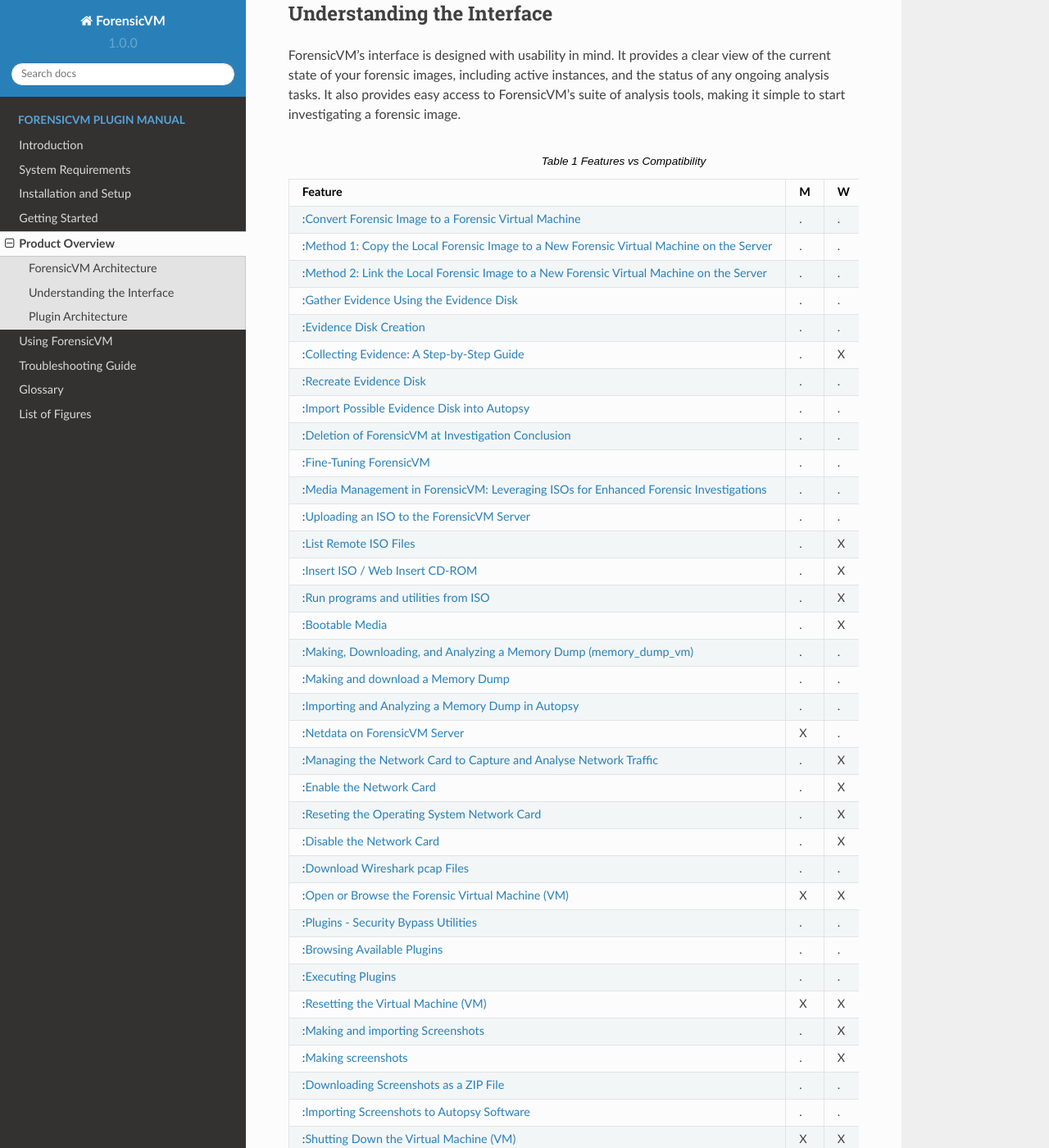
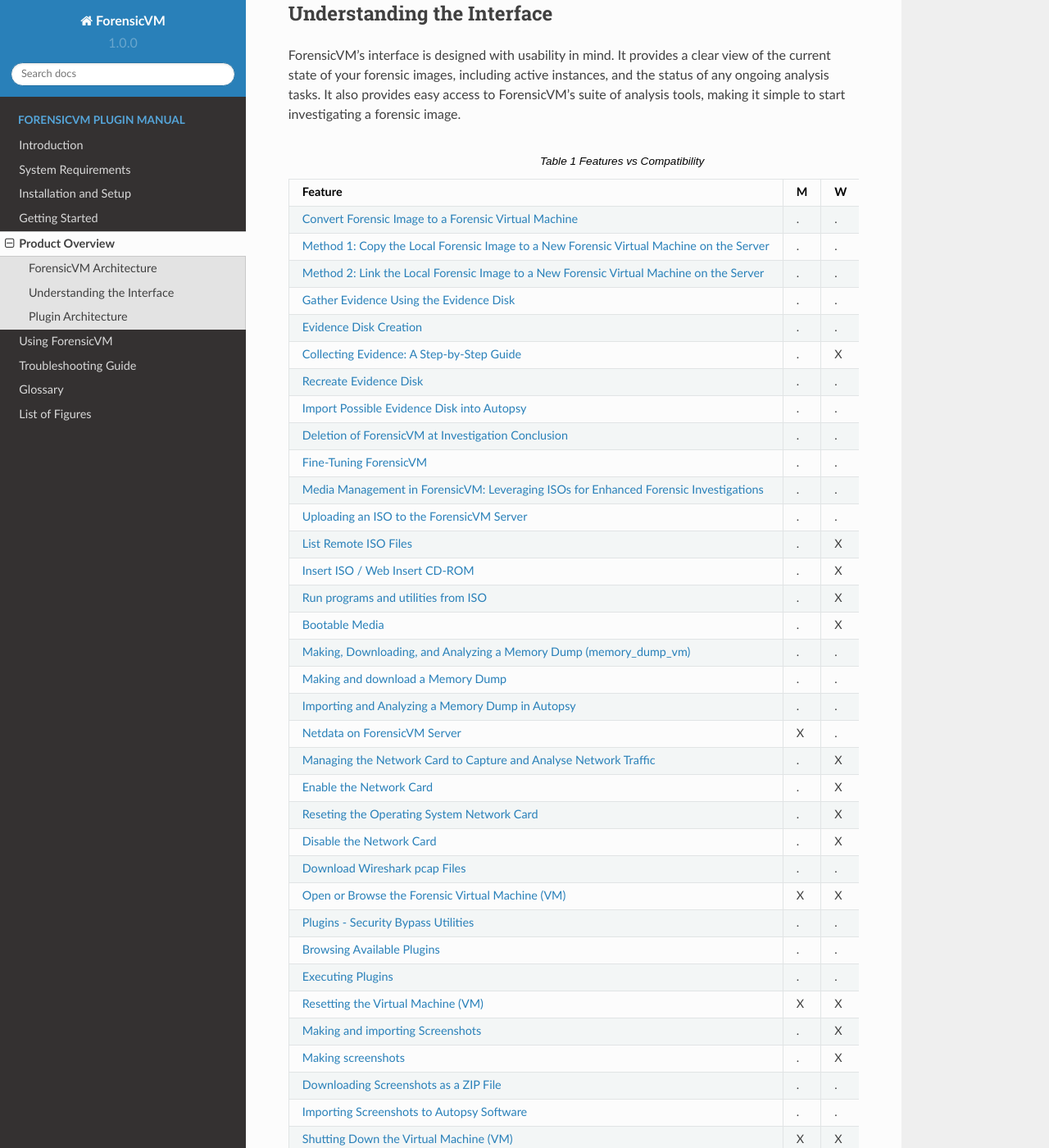
Before and after one commit to nunomourinho/forensicVmAutopsyUserManual, a Sphinx documentation site: the page built from docs/user/product_overview/product_overview.rst, in a window 1280 px wide and 1400 px high, scrolled down 504 px. Shown: the whole window at 82% size. Built offline with Sphinx 7.4.7 and the Read the Docs theme 2.0.0, drawn with Linux system fonts in a browser that asks for light colours; pages that are not in the unit, such as notebooks, are missing from menus.

```diff
--- a/docs/user/product_overview/product_overview.rst
+++ b/docs/user/product_overview/product_overview.rst
@@ -29,271 +29,271 @@ ForensicVM's interface is designed with usability in mind. It provides a clear v
      - A
      - AS
      - E
-   * - ::ref:`Convert Forensic Image to a Forensic Virtual Machine`
+   * - :ref:`Convert Forensic Image to a Forensic Virtual Machine`
      - .
      - .
      - X
      - .
      - .
-   * - ::ref:`Method 1: Copy the Local Forensic Image to a New Forensic Virtual Machine on the Server`
+   * - :ref:`Method 1: Copy the Local Forensic Image to a New Forensic Virtual Machine on the Server`
      - .
      - .
      - X
      - .
      - .
-   * - ::ref:`Method 2: Link the Local Forensic Image to a New Forensic Virtual Machine on the Server`
+   * - :ref:`Method 2: Link the Local Forensic Image to a New Forensic Virtual Machine on the Server`
      - .
      - .
      - X
      - .
      - .
-   * - ::ref:`Gather Evidence Using the Evidence Disk`
+   * - :ref:`Gather Evidence Using the Evidence Disk`
      - .
      - .
      - X
      - .
      - .
-   * - ::ref:`Evidence Disk Creation`
+   * - :ref:`Evidence Disk Creation`
      - .
      - .
      - X
      - .
      - .
-   * - ::ref:`Collecting Evidence: A Step-by-Step Guide`
+   * - :ref:`Collecting Evidence: A Step-by-Step Guide`
      - .
      - X
      - .
      - .
      - .
-   * - ::ref:`Recreate Evidence Disk`
+   * - :ref:`Recreate Evidence Disk`
      - .
      - .
      - X
      - .
      - .
-   * - ::ref:`Import Possible Evidence Disk into Autopsy`
+   * - :ref:`Import Possible Evidence Disk into Autopsy`
      - .
      - .
      - X
      - .
      - .
-   * - ::ref:`Deletion of ForensicVM at Investigation Conclusion`
+   * - :ref:`Deletion of ForensicVM at Investigation Conclusion`
      - .
      - .
      - X
      - .
      - .
-   * - ::ref:`Fine-Tuning ForensicVM`
+   * - :ref:`Fine-Tuning ForensicVM`
      - .
      - .
      - X
      - .
      - .
-   * - ::ref:`Media Management in ForensicVM: Leveraging ISOs for Enhanced Forensic Investigations`
+   * - :ref:`Media Management in ForensicVM: Leveraging ISOs for Enhanced Forensic Investigations`
      - .
      - .
      - X
      - .
      - .
-   * - ::ref:`Uploading an ISO to the ForensicVM Server`
+   * - :ref:`Uploading an ISO to the ForensicVM Server`
      - .
      - .
      - X
      - .
      - .
-   * - ::ref:`List Remote ISO Files`
+   * - :ref:`List Remote ISO Files`
      - .
      - X
      - X
      - .
      - .
-   * - ::ref:`Insert ISO / Web Insert CD-ROM`
+   * - :ref:`Insert ISO / Web Insert CD-ROM`
      - .
      - X
      - X
      - .
      - .
-   * - ::ref:`Run programs and utilities from ISO`
+   * - :ref:`Run programs and utilities from ISO`
      - .
      - X
      - .
      - .
      - .
-   * - ::ref:`Bootable Media`
+   * - :ref:`Bootable Media`
      - .
      - X
      - .
      - .
      - .
-   * - ::ref:`Making, Downloading, and Analyzing a Memory Dump (memory_dump_vm)`
+   * - :ref:`Making, Downloading, and Analyzing a Memory Dump (memory_dump_vm)`
      - .
      - .
      - X
      - X
      - X
-   * - ::ref:`Making and download a Memory Dump`
+   * - :ref:`Making and download a Memory Dump`
      - .
      - .
      - X
      - .
      - .
-   * - ::ref:`Importing and Analyzing a Memory Dump in Autopsy`
+   * - :ref:`Importing and Analyzing a Memory Dump in Autopsy`
      - .
      - .
      - .
      - X
      - X
-   * - ::ref:`Netdata on ForensicVM Server`
+   * - :ref:`Netdata on ForensicVM Server`
      - X
      - .
      - X
      - .
      - .
-   * - ::ref:`Managing the Network Card to Capture and Analyse Network Traffic`
+   * - :ref:`Managing the Network Card to Capture and Analyse Network Traffic`
      - .
      - X
      - X
      - .
      - .
-   * - ::ref:`Enable the Network Card`
+   * - :ref:`Enable the Network Card`
      - .
      - X
      - X
      - .
      - .
-   * - ::ref:`Reseting the Operating System Network Card`
+   * - :ref:`Reseting the Operating System Network Card`
      - .
      - X
      - .
      - .
      - .
-   * - ::ref:`Disable the Network Card`
+   * - :ref:`Disable the Network Card`
      - .
      - X
      - X
      - .
      - .
-   * - ::ref:`Download Wireshark pcap Files`
+   * - :ref:`Download Wireshark pcap Files`
      - .
      - .
      - X
      - .
      - .
-   * - ::ref:`Open or Browse the Forensic Virtual Machine (VM)`
+   * - :ref:`Open or Browse the Forensic Virtual Machine (VM)`
      - X
      - X
      - X
      - .
      - .
-   * - ::ref:`Plugins - Security Bypass Utilities`
+   * - :ref:`Plugins - Security Bypass Utilities`
      - .
      - .
      - X
      - .
      - .
-   * - ::ref:`Browsing Available Plugins`
+   * - :ref:`Browsing Available Plugins`
      - .
      - .
      - X
      - .
      - .
-   * - ::ref:`Executing Plugins`
+   * - :ref:`Executing Plugins`
      - .
      - .
      - X
      - .
      - .
-   * - ::ref:`Resetting the Virtual Machine (VM)`
+   * - :ref:`Resetting the Virtual Machine (VM)`
      - X
      - X
      - X
      - .
      - .
-   * - ::ref:`Making and importing Screenshots`
+   * - :ref:`Making and importing Screenshots`
      - .
      - X
      - X
      - .
      - .
-   * - ::ref:`Making screenshots`
+   * - :ref:`Making screenshots`
      - .
      - X
      - X
      - .
      - .
-   * - ::ref:`Downloading Screenshots as a ZIP File`
+   * - :ref:`Downloading Screenshots as a ZIP File`
      - .
      - .
      - X
      - .
      - .
-   * - ::ref:`Importing Screenshots to Autopsy Software`
+   * - :ref:`Importing Screenshots to Autopsy Software`
      - .
      - .
      - .
      - X
      - .
-   * - ::ref:`Shutting Down the Virtual Machine (VM)`
+   * - :ref:`Shutting Down the Virtual Machine (VM)`
      - X
      - X
      - X
      - .
      - .
-   * - ::ref:`Snapshots in ForensicVM: A Crucial Asset for Investigators`
+   * - :ref:`Snapshots in ForensicVM: A Crucial Asset for Investigators`
      - .
      - .
      - X
      - .
      - .
-   * - ::ref:`Create a new snapshot`
+   * - :ref:`Create a new snapshot`
      - .
      - .
      - X
      - .
      - .
-   * - ::ref:`List Remote Snapshots`
+   * - :ref:`List Remote Snapshots`
      - .
      - .
      - X
      - .
      - .
-   * - ::ref:`Select and Rollback a Snapshot`
+   * - :ref:`Select and Rollback a Snapshot`
      - .
      - .
      - X
      - .
      - .
-   * - ::ref:`Delete a Snapshot`
+   * - :ref:`Delete a Snapshot`
      - .
      - .
      - X
      - .
      - .
-   * - ::ref:`Starting the Virtual Machine (VM)`
+   * - :ref:`Starting the Virtual Machine (VM)`
      - X
      - X
      - X
      - .
      - .
-   * - ::ref:`Stopping the Virtual Machine (VM)`
+   * - :ref:`Stopping the Virtual Machine (VM)`
      - X
      - X
      - X
      - .
      - .
-   * - ::ref:`Recording Video from a Forensic Virtual Machine`
+   * - :ref:`Recording Video from a Forensic Virtual Machine`
      - .
      - X
      - .
      - .
      - .
-   * - ::ref:`WebShell for Remote Administration`
+   * - :ref:`WebShell for Remote Administration`
      - X
      - .
      - X
      - .
      - .
-   * - ::ref:`DEBUG: Remote ssh to folder`
+   * - :ref:`DEBUG: Remote ssh to folder`
      - .
      - .
      - X
```
